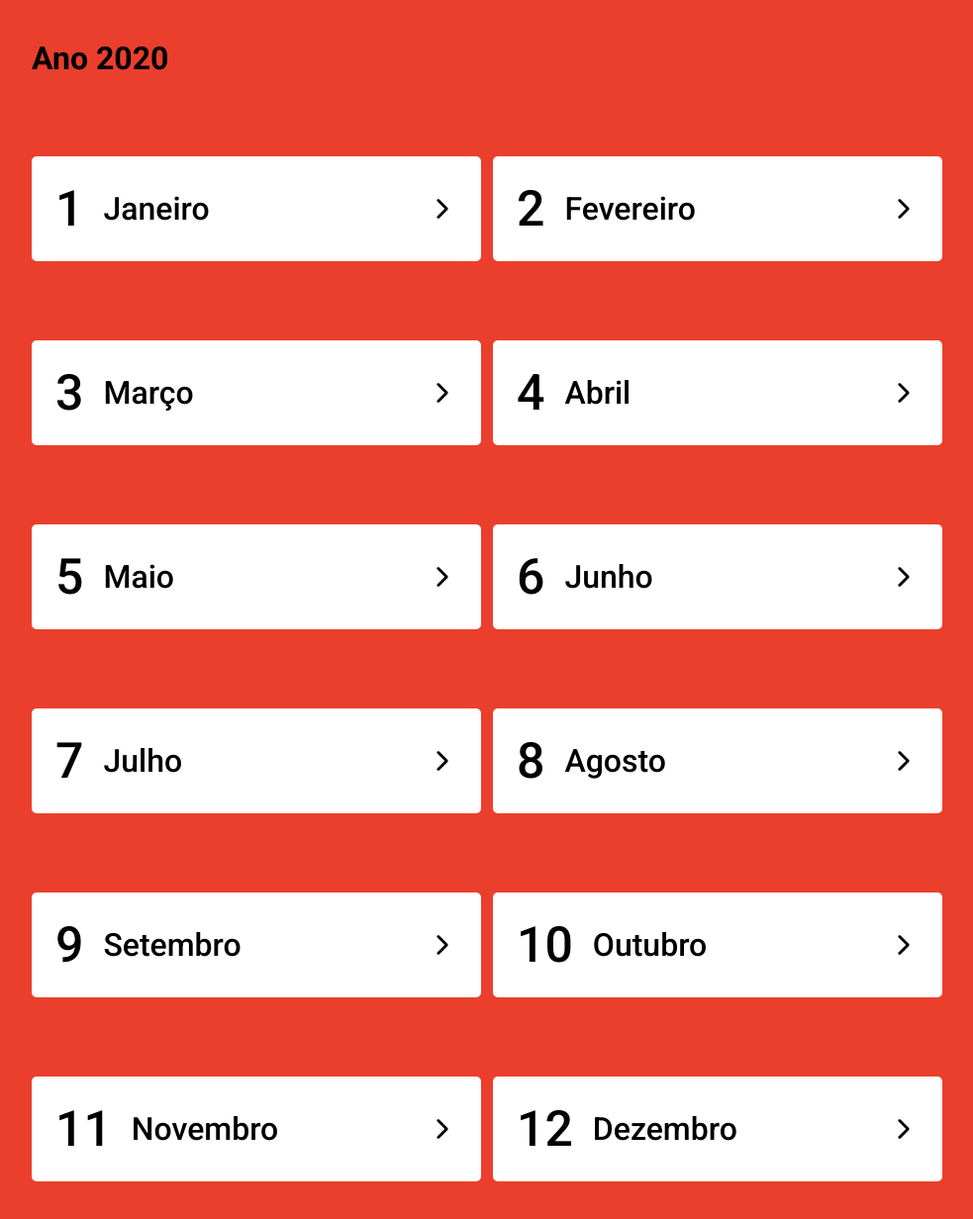
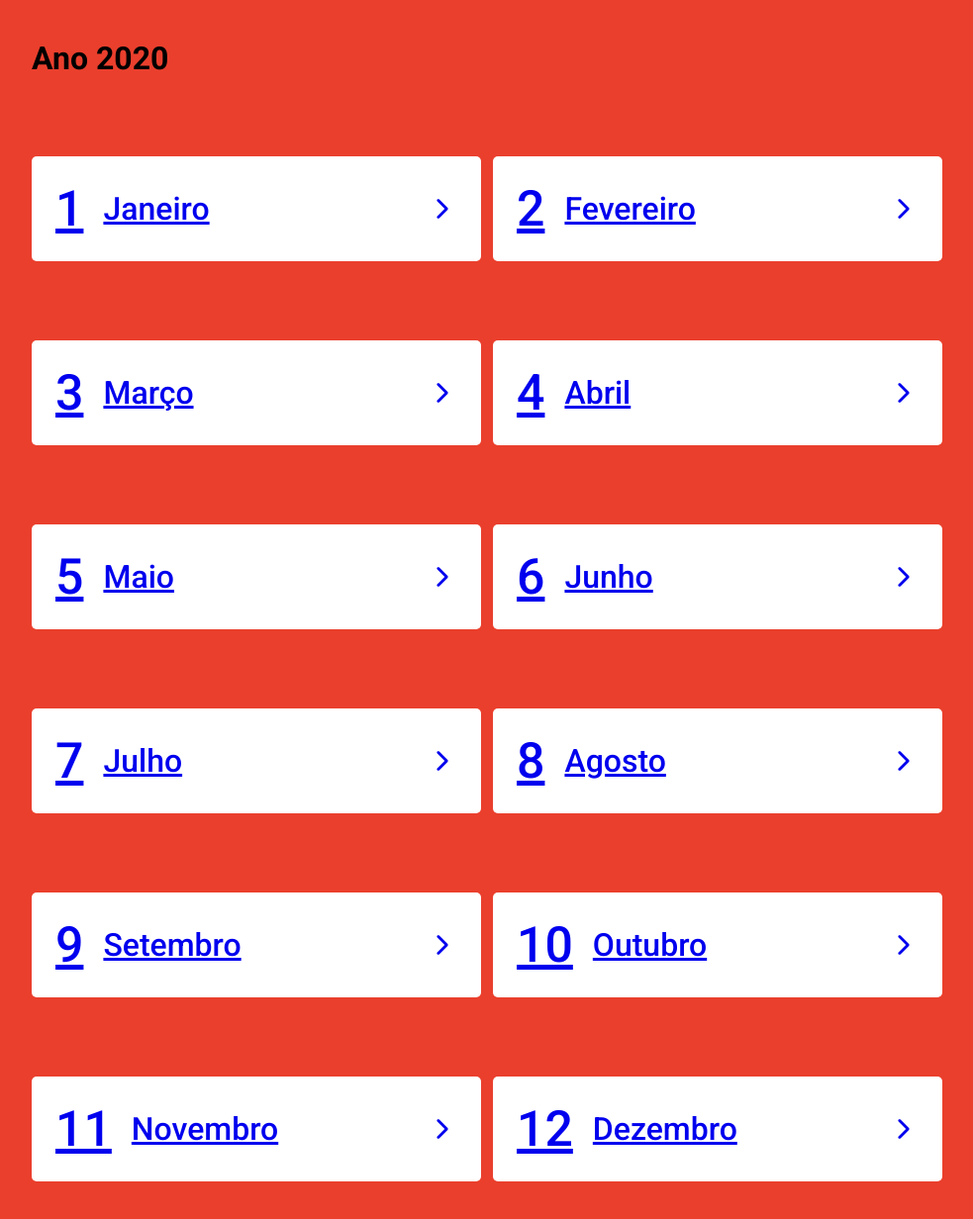
Before and after one commit to peidrao/Liturgical-Calendar, a React (Create React App) app: page / in a window 1280 px wide. Shown: the whole page at 99% size, without its empty margins (148-1131 px from the left). Built offline with nearby package versions, Linux system fonts and the light colour scheme.

Commit message:
linkando meses com a pagina de tabela

```diff
--- a/src/pages/Home/index.tsx
+++ b/src/pages/Home/index.tsx
@@ -1,7 +1,12 @@
-import React from 'react';
+import React, { useState } from 'react';
+import { Link } from 'react-router-dom';
 import { IoIosArrowForward } from 'react-icons/io';
 
 import { Container, Title, Content } from './styles';
+
+interface TableMonth {
+  date: string;
+}
 
 const Home: React.FC = () => {
 
@@ -10,6 +15,7 @@ const Home: React.FC = () => {
       <Title> Ano 2020 </Title>
 
       <Container>
+        <Link to="month/1">
           <Content>
             <p>1</p>
 
@@ -18,99 +24,117 @@ const Home: React.FC = () => {
             </div>
             <IoIosArrowForward size={30} />
           </Content>
+        </Link>
 
+        <Link to="month/2">
           <Content>
             <p>2</p>
-
             <div>
               <p>Fevereiro</p>
             </div>
             <IoIosArrowForward size={30} />
           </Content>
+        </Link>
+
+        <Link to="month/3">
           <Content>
             <p>3</p>
-
             <div>
               <p>Março</p>
             </div>
             <IoIosArrowForward size={30} />
           </Content>
+        </Link>
+
+        <Link to="month/4">
           <Content>
             <p>4</p>
-
             <div>
               <p>Abril</p>
             </div>
             <IoIosArrowForward size={30} />
           </Content>
+        </Link>
 
+        <Link to="month/5">
           <Content>
             <p>5</p>
-
             <div>
               <p>Maio</p>
             </div>
             <IoIosArrowForward size={30} />
           </Content>
+        </Link>
+
+        <Link to="month/6">
           <Content>
             <p>6</p>
-
             <div>
               <p>Junho</p>
             </div>
             <IoIosArrowForward size={30} />
           </Content>
+        </Link>
 
+        <Link to="month/7">
           <Content>
             <p>7</p>
-
             <div>
               <p>Julho</p>
             </div>
             <IoIosArrowForward size={30} />
           </Content>
+        </Link>
+
+        <Link to="month/8">
           <Content>
             <p>8</p>
-
             <div>
               <p>Agosto</p>
             </div>
             <IoIosArrowForward size={30} />
           </Content>
+        </Link>
 
+        <Link to="month/9">
           <Content>
             <p>9</p>
-
             <div>
               <p>Setembro</p>
             </div>
             <IoIosArrowForward size={30} />
           </Content>
+        </Link>
+
+        <Link to="month/10">
           <Content>
             <p>10</p>
-
             <div>
               <p>Outubro</p>
             </div>
             <IoIosArrowForward size={30} />
           </Content>
+        </Link>
 
+        <Link to="month/11">
           <Content>
             <p>11</p>
-
             <div>
               <p>Novembro</p>
             </div>
             <IoIosArrowForward size={30} />
           </Content>
+        </Link>
+
+        <Link to="month/12">
           <Content>
             <p>12</p>
-
             <div>
               <p>Dezembro</p>
             </div>
             <IoIosArrowForward size={30} />
           </Content>
+        </Link>
       </Container>
     </>
   );
```
Lines whose indentation alone changed are shown as unchanged.
